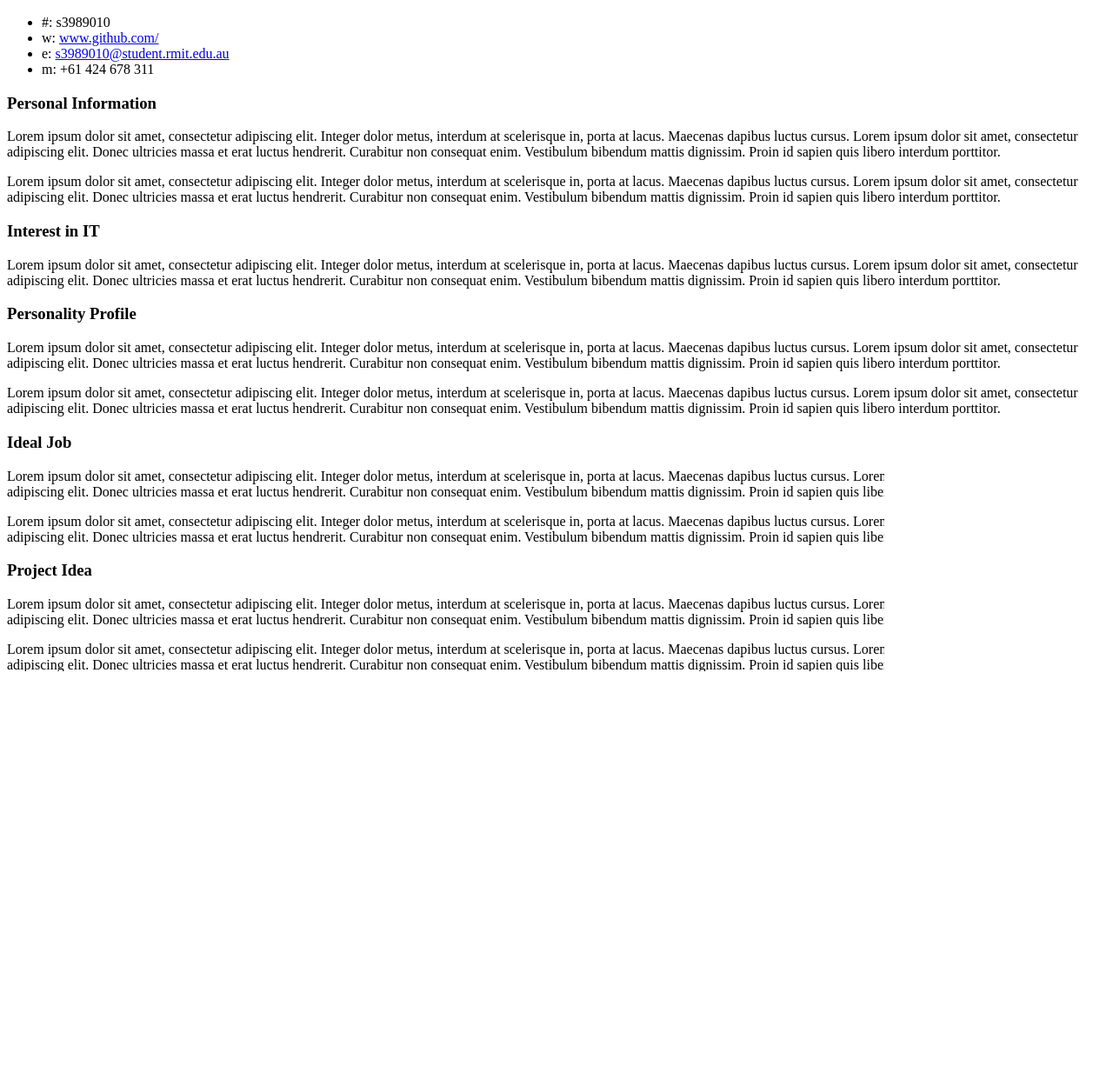
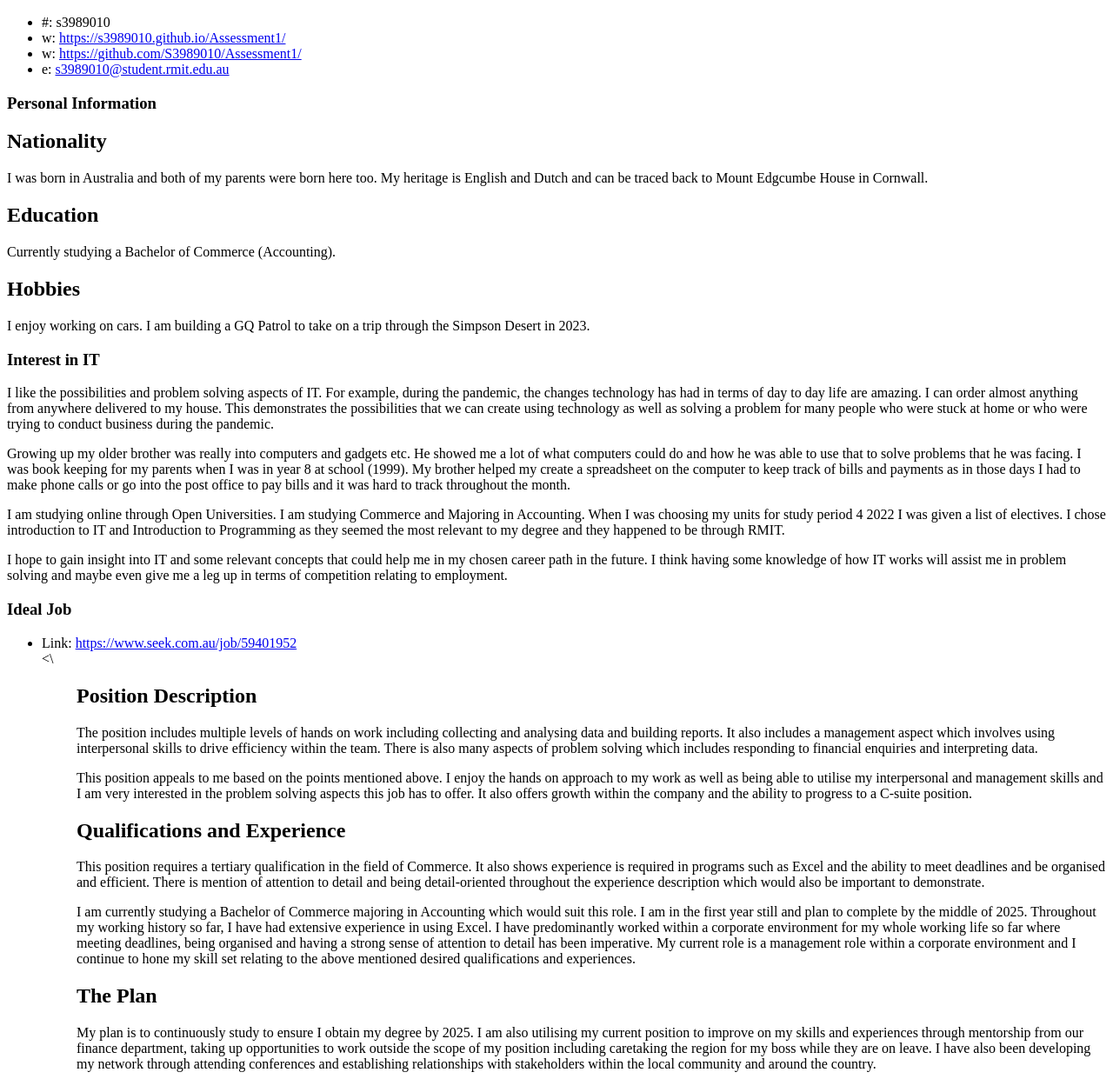
Before and after one commit to S3989010/Assessment1, a plain HTML site: page index.html in a window 1280 px wide. Shown: the part 499-1740 px from the top of the page at 87% size. Before the commit the page ends 1289 px from the top, so only its background shows below. Drawn offline with Linux system fonts and the light colour scheme.

Commit message:
Add files via upload

```diff
--- a/index.html
+++ b/index.html
@@ -10,37 +10,53 @@
   <h2>ePortfolio</h2>
   <ul>
     <li>#: s3989010</li>
-    <li>w: <a href="http://www.github.com" target="_blank">www.github.com/</a></li>
+    <li>w: <a href="https://s3989010.github.io/Assessment1/" target="_blank">https://s3989010.github.io/Assessment1/</a></li>
+    <li>w: <a href="https://github.com/S3989010/Assessment1" target="_blank">https://github.com/S3989010/Assessment1/</a></li>
     <li>e: <a href="mailto:s3989010@student.rmit.edu.au" target="_blank">s3989010@student.rmit.edu.au</a></li>
-    <li>m: +61 424 678 311</li>
-  </ul>
+    </ul>
 
   <section>
 			<article>
 				<h1>Personal Information</h1>
-				<p>Lorem ipsum dolor sit amet, consectetur adipiscing elit. Integer dolor metus, interdum at scelerisque in, porta at lacus. Maecenas dapibus luctus cursus. Lorem ipsum dolor sit amet, consectetur adipiscing elit. Donec ultricies massa et erat luctus hendrerit. Curabitur non consequat enim. Vestibulum bibendum mattis dignissim. Proin id sapien quis libero interdum porttitor.</p>
-				<p>Lorem ipsum dolor sit amet, consectetur adipiscing elit. Integer dolor metus, interdum at scelerisque in, porta at lacus. Maecenas dapibus luctus cursus. Lorem ipsum dolor sit amet, consectetur adipiscing elit. Donec ultricies massa et erat luctus hendrerit. Curabitur non consequat enim. Vestibulum bibendum mattis dignissim. Proin id sapien quis libero interdum porttitor.</p>
+        <h2>Nationality</h2>
+				<p>I was born in Australia and both of my parents were born here too. My heritage is English and Dutch and can be traced back to Mount Edgcumbe House in Cornwall.</p>
+        <h2>Education</h2>
+      	<p>Currently studying a Bachelor of Commerce (Accounting).</p>
+        <h2>Hobbies</h2>
+      	<p>I enjoy working on cars. I am building a GQ Patrol to take on a trip through the Simpson Desert in 2023.</p>
 			</article>
 		</section>
 
 		<section>
 			<article>
 				<h1>Interest in IT</h1>
-				<p>Lorem ipsum dolor sit amet, consectetur adipiscing elit. Integer dolor metus, interdum at scelerisque in, porta at lacus. Maecenas dapibus luctus cursus. Lorem ipsum dolor sit amet, consectetur adipiscing elit. Donec ultricies massa et erat luctus hendrerit. Curabitur non consequat enim. Vestibulum bibendum mattis dignissim. Proin id sapien quis libero interdum porttitor.</p>
+        <p>I like the possibilities and problem solving aspects of IT. For example, during the pandemic, the changes technology has had in terms of day to day life are amazing. I can order almost anything from anywhere delivered to my house. This demonstrates the possibilities that we can create using technology as well as solving a problem for many people who were stuck at home or who were trying to conduct business during the pandemic.</p>
+        <p>Growing up my older brother was really into computers and gadgets etc. He showed me a lot of what computers could do and how he was able to use that to solve problems that he was facing. I was book keeping for my parents when I was in year 8 at school (1999). My brother helped my create a spreadsheet on the computer to keep track of bills and payments as in those days I had to make phone calls or go into the post office to pay bills and it was hard to track throughout the month. </p>
+        <p>I am studying online through Open Universities. I am studying Commerce and Majoring in Accounting. When I was choosing my units for study period 4 2022 I was given a list of electives. I chose introduction to IT and Introduction to Programming as they seemed the most relevant to my degree and they happened to be through RMIT. </p>
+        <p>I hope to gain insight into IT and some relevant concepts that could help me in my chosen career path in the future. I think having some knowledge of how IT works will assist me in problem solving and maybe even give me a leg up in terms of competition relating to employment.</p>
 			</article>
 		</section>
 
     <section>
   			<article>
-  				<h1>Personality Profile</h1>
-  				<p>Lorem ipsum dolor sit amet, consectetur adipiscing elit. Integer dolor metus, interdum at scelerisque in, porta at lacus. Maecenas dapibus luctus cursus. Lorem ipsum dolor sit amet, consectetur adipiscing elit. Donec ultricies massa et erat luctus hendrerit. Curabitur non consequat enim. Vestibulum bibendum mattis dignissim. Proin id sapien quis libero interdum porttitor.</p>
-  				<p>Lorem ipsum dolor sit amet, consectetur adipiscing elit. Integer dolor metus, interdum at scelerisque in, porta at lacus. Maecenas dapibus luctus cursus. Lorem ipsum dolor sit amet, consectetur adipiscing elit. Donec ultricies massa et erat luctus hendrerit. Curabitur non consequat enim. Vestibulum bibendum mattis dignissim. Proin id sapien quis libero interdum porttitor.</p>
+  				<h1>Ideal Job</h1>
+     <ul>
+     <li>Link: <a href="https://www.seek.com.au/job/59401952" target="_blank">https://www.seek.com.au/job/59401952</a></li>
+     <\<ul>
+          <h2>Position Description</h2>
+  				<p>The position includes multiple levels of hands on work including collecting and analysing data and building reports. It also includes a management aspect which involves using interpersonal skills to drive efficiency within the team. There is also many aspects of problem solving which includes responding to financial enquiries and interpreting data. </p>
+          <p>This position appeals to me based on the points mentioned above. I enjoy the hands on approach to my work as well as being able to utilise my interpersonal and management skills and I am very interested in the problem solving aspects this job has to offer. It also offers growth within the company and the ability to progress to a C-suite position.</p>
+          <h2>Qualifications and Experience</h2>
+          <p>This position requires a tertiary qualification in the field of Commerce. It also shows experience is required in programs such as Excel and the ability to meet deadlines and be organised and efficient. There is mention of attention to detail and being detail-oriented throughout the experience description which would also be important to demonstrate.</p>
+          <p>I am currently studying a Bachelor of Commerce majoring in Accounting which would suit this role. I am in the first year still and plan to complete by the middle of 2025. Throughout my working history so far, I have had extensive experience in using Excel. I have predominantly worked within a corporate environment for my whole working life so far where meeting deadlines, being organised and having a strong sense of attention to detail has been imperative. My current role is a management role within a corporate environment and I continue to hone my skill set relating to the above mentioned desired qualifications and experiences.</p>
+          <h2>The Plan</h2>
+          <p>My plan is to continuously study to ensure I obtain my degree by 2025. I am also utilising my current position to improve on my skills and experiences through mentorship from our finance department, taking up opportunities to work outside the scope of my position including caretaking the region for my boss while they are on leave. I have also been developing my network through attending conferences and establishing relationships with stakeholders within the local community and around the country.</p>
   			</article>
   		</section>
 
       <section>
     			<article>
-    				<h1>Ideal Job</h1>
+    				<h1>Personality Profile</h1>
     				<p>Lorem ipsum dolor sit amet, consectetur adipiscing elit. Integer dolor metus, interdum at scelerisque in, porta at lacus. Maecenas dapibus luctus cursus. Lorem ipsum dolor sit amet, consectetur adipiscing elit. Donec ultricies massa et erat luctus hendrerit. Curabitur non consequat enim. Vestibulum bibendum mattis dignissim. Proin id sapien quis libero interdum porttitor.</p>
     				<p>Lorem ipsum dolor sit amet, consectetur adipiscing elit. Integer dolor metus, interdum at scelerisque in, porta at lacus. Maecenas dapibus luctus cursus. Lorem ipsum dolor sit amet, consectetur adipiscing elit. Donec ultricies massa et erat luctus hendrerit. Curabitur non consequat enim. Vestibulum bibendum mattis dignissim. Proin id sapien quis libero interdum porttitor.</p>
     			</article>
```
